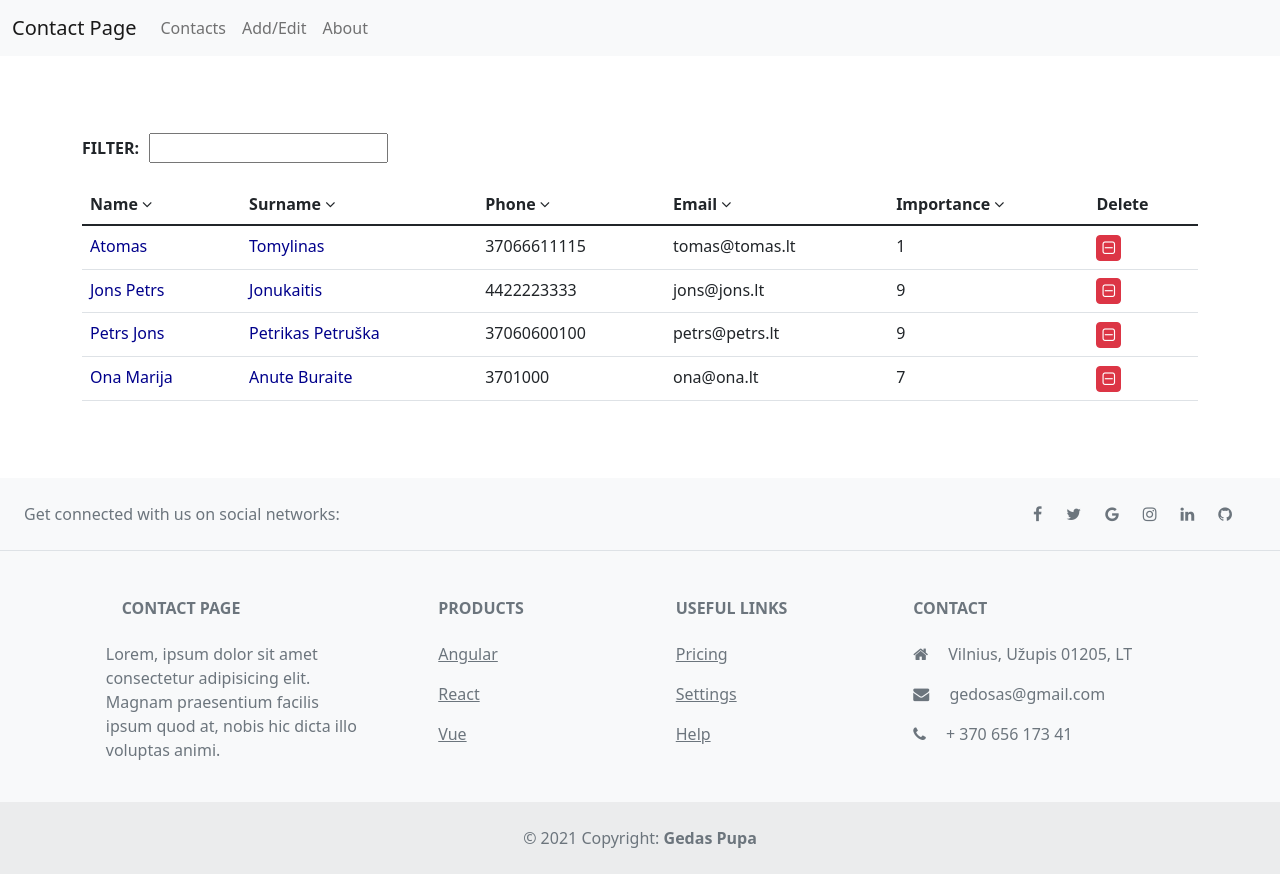
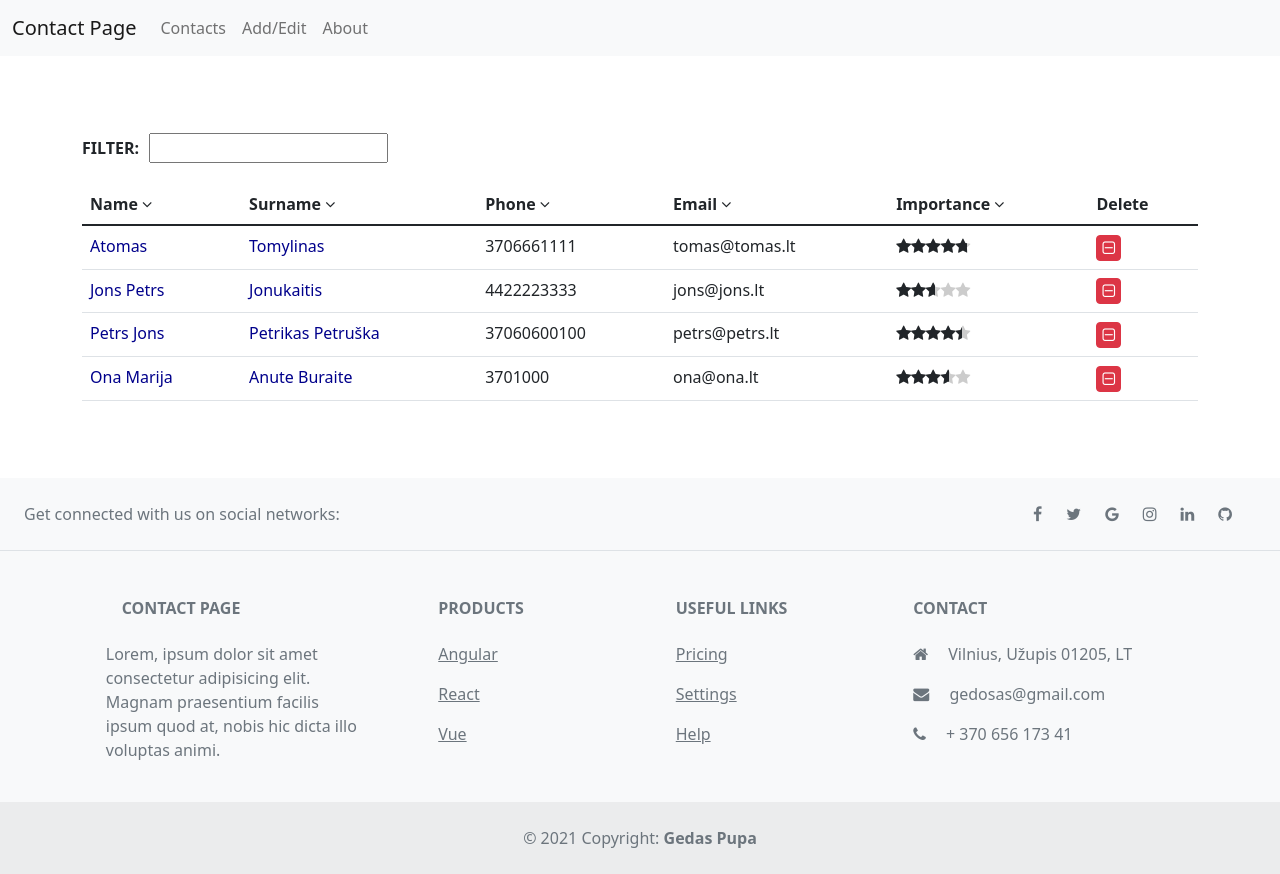
Before and after one commit to GedasPupa/Persons, an Angular app: page / in a window 1280 px wide. Built offline with nearby package versions, Linux system fonts and the light colour scheme.

Commit message:
props (parrent --> child)

```diff
--- a/src/app/app.module.ts
+++ b/src/app/app.module.ts
@@ -11,6 +11,7 @@ import { AddPersonComponent } from './components/add-person/add-person.component
 import { RouterModule } from '@angular/router';
 import { ToSpacePipe } from './pipes/to-space.pipe';
 import { CapitalizeFirstPipe } from './pipes/capitalize-first.pipe';
+import { ImportanceComponent } from './components/importance/importance.component';
 
 @NgModule({
   declarations: [
@@ -23,6 +24,7 @@ import { CapitalizeFirstPipe } from './pipes/capitalize-first.pipe';
     AddPersonComponent,
     ToSpacePipe,
     CapitalizeFirstPipe,
+    ImportanceComponent,
   ],
   imports: [
     BrowserModule,
--- /dev/null
+++ b/src/app/components/importance/importance.component.css
@@ -0,0 +1,22 @@
+.crop {
+  position: relative;
+  height: 25px;
+
+}
+.star-box {
+  position: absolute;
+  width: 75px;
+}
+.star-box-white {
+  color: #ccc;
+  position: absolute;
+  width: 75px;
+
+}
+.overflow {
+  position: absolute;
+  overflow: hidden;
+  /* width: 50px; */
+  height: 25px;
+  z-index: 1;
+}
--- /dev/null
+++ b/src/app/components/importance/importance.component.html
@@ -0,0 +1,18 @@
+<div class="crop">
+  <div class="overflow" [style.width.px]="plotis">
+    <div class="star-box">
+      <span><i class="fa fa-star"></i></span>
+      <span><i class="fa fa-star"></i></span>
+      <span><i class="fa fa-star"></i></span>
+      <span><i class="fa fa-star"></i></span>
+      <span><i class="fa fa-star"></i></span>
+    </div>
+  </div>
+  <div class="star-box-white">
+    <span><i class="fa fa-star"></i></span>
+    <span><i class="fa fa-star"></i></span>
+    <span><i class="fa fa-star"></i></span>
+    <span><i class="fa fa-star"></i></span>
+    <span><i class="fa fa-star"></i></span>
+  </div>
+</div>
--- /dev/null
+++ b/src/app/components/importance/importance.component.ts
@@ -0,0 +1,27 @@
+import {
+  Component,
+  Input,
+  OnChanges,
+  OnInit,
+  SimpleChanges,
+} from '@angular/core';
+
+@Component({
+  selector: 'app-importance',
+  templateUrl: './importance.component.html',
+  styleUrls: ['./importance.component.css'],
+})
+export class ImportanceComponent implements OnInit, OnChanges {
+  @Input() inputFromParent = 0;
+  plotis = 0;
+  constructor() {}
+
+  ngOnChanges(changes: SimpleChanges): void {
+    //Called before any other lifecycle hook. Use it to inject dependencies, but avoid any serious work here.
+    //Add '${implements OnChanges}' to the class.
+    this.plotis = this.inputFromParent * 15;
+  }
+  ngOnInit(): void {
+    this.plotis = this.inputFromParent * 15;
+  }
+}
--- a/src/app/components/persons-list/persons-list.component.html
+++ b/src/app/components/persons-list/persons-list.component.html
@@ -15,13 +15,11 @@
   </thead>
   <tbody>
     <tr *ngFor="let item of filterData">
-      <!-- inbuilt pipes: <td><a [routerLink]="['/person-details', item.id]">{{ ((item.name.charAt(0) | uppercase) + ((item.name).slice(1, item.name.length) | lowercase))}} ({{item.name}})</a></td> -->
-      <!-- <td><a [routerLink]="['/person-details', item.id]">{{ ((item.surname.charAt(0) | uppercase) + ((item.surname).slice(1, item.surname.length) | lowercase))}} ({{item.surname}})</a></td> -->
       <td><a [routerLink]="['/person-details', item.id]">{{item.name | toSpace: '-' | toSpace: '~' | capitalizeFirst }}</a></td>
       <td><a [routerLink]="['/person-details', item.id]">{{item.surname | toSpace: '-' | toSpace: '/' | capitalizeFirst }}</a></td> <!-- SK: kaip paduoti argumentu masyva (ar kelis argumentus) pipe'ui? -->
       <td>{{item.phone}}</td>
       <td>{{item.email}}</td>
-      <td>{{item.importance}}</td>
+      <td><app-importance [inputFromParent]="item.importance"></app-importance></td>
       <td><button class="btn btn-danger"><i class="fa fa-minus-square-o"></i></button></td>
     </tr>
   </tbody>
--- a/src/app/services/persons-list.service.ts
+++ b/src/app/services/persons-list.service.ts
@@ -7,10 +7,10 @@ import { PersonClass } from '../models/PersonClass';
 })
 export class PersonsListService {
   persons: In_person[] = [
-    new PersonClass(1, 'atoMAS', 'tomylinas', 37066611115, 'tomas@tomas.lt', 1),
-    new PersonClass(2, 'jons~Petrs', 'jonukaitIS', 4422223333, 'jons@jons.lt', 9),
-    new PersonClass(3, 'petrs~jONS', 'petriKAS-petruška', 37060600100, 'petrs@petrs.lt', 9),
-    new PersonClass(4, 'ona-marija', 'anute/buraite', 3701000, 'ona@ona.lt', 7),
+    new PersonClass(1, 'atoMAS', 'tomylinas', 3706661111, 'tomas@tomas.lt', 4.7),
+    new PersonClass(2, 'jons~Petrs', 'jonukaitIS', 4422223333, 'jons@jons.lt', 2.6),
+    new PersonClass(3, 'petrs~jONS', 'petriKAS-petruška', 37060600100, 'petrs@petrs.lt', 4.4),
+    new PersonClass(4, 'ona-marija', 'anute/buraite', 3701000, 'ona@ona.lt', 3.5),
   ];
 
   getAllPersons(): In_person[] {
```
Also changed, not shown: 1 other file (tests, documents, lock files or other folders).
